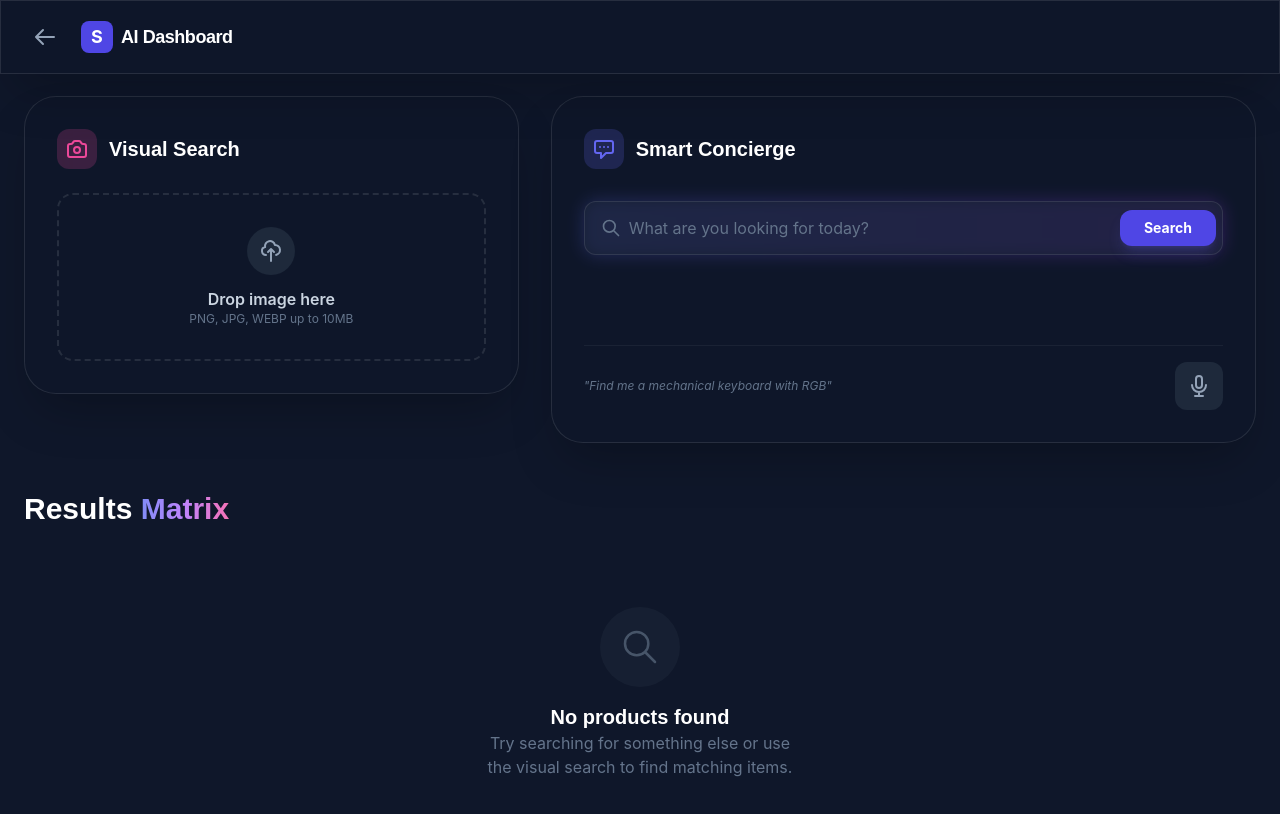
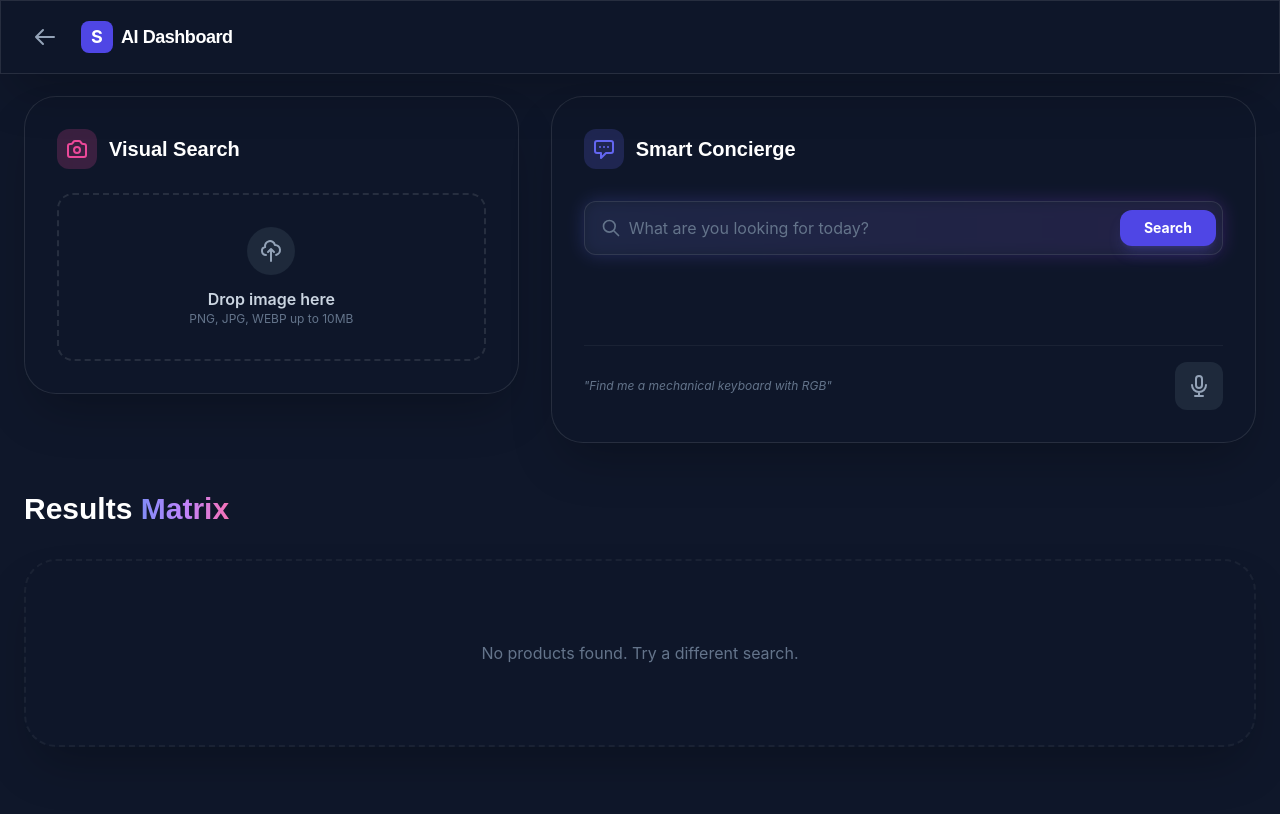
Before and after one commit to shahrozebaig/ShopSight-AI, a React (Create React App) app in the folder frontend/: page / in a window 1280 px wide. Both pictures are taken after a click on the button "Start Exploring". Shown: the top 814 px of the page. Built offline with nearby package versions, Linux system fonts and the light colour scheme.

Commit message:
Update ProductGrid.js

```diff
--- a/frontend/src/components/ProductGrid.js
+++ b/frontend/src/components/ProductGrid.js
@@ -1,38 +1,31 @@
 import ProductCard from "./ProductCard";
-export default function ProductGrid({ products = [], loading }) {
+export default function ProductGrid({ products = [], loading, onCompare, comparedProducts, onSummarize }) {
   if (loading) {
     return (
-      <div className="mt-12 grid grid-cols-1 sm:grid-cols-2 md:grid-cols-3 lg:grid-cols-4 gap-8">
-        {[...Array(8)].map((_, i) => (
-          <div key={i} className="glass-card rounded-[2rem] p-5 space-y-4 animate-pulse">
-            <div className="w-full h-56 bg-slate-800/50 rounded-2xl"></div>
-            <div className="h-4 bg-slate-800/50 rounded w-3/4"></div>
-            <div className="h-4 bg-slate-800/50 rounded w-1/2"></div>
-            <div className="h-10 bg-slate-800/50 rounded-xl w-full mt-4"></div>
-          </div>
+      <div className="grid grid-cols-1 sm:grid-cols-2 lg:grid-cols-4 gap-6">
+        {[1, 2, 3, 4, 5, 6, 7, 8].map((n) => (
+          <div key={n} className="glass-card rounded-3xl h-[400px] animate-pulse bg-slate-800/30" />
         ))}
       </div>
     );
   }
-  if (!products.length) {
+  if (products.length === 0) {
     return (
-      <div className="mt-20 flex flex-col items-center justify-center text-center space-y-4">
-        <div className="w-20 h-20 rounded-full bg-slate-800/50 flex items-center justify-center text-slate-600">
-          <svg xmlns="http://www.w3.org/2000/svg" className="h-10 w-10" fill="none" viewBox="0 0 24 24" stroke="currentColor">
-            <path strokeLinecap="round" strokeLinejoin="round" strokeWidth={1.5} d="M21 21l-6-6m2-5a7 7 0 11-14 0 7 7 0 0114 0z" />
-          </svg>
-        </div>
-        <div>
-          <h4 className="text-xl font-bold text-white">No products found</h4>
-          <p className="text-slate-500 max-w-xs">Try searching for something else or use the visual search to find matching items.</p>
-        </div>
+      <div className="text-center py-20 glass-card rounded-[2rem] border-dashed border-2 border-white/5">
+        <p className="text-slate-500">No products found. Try a different search.</p>
       </div>
     );
   }
   return (
-    <div className="mt-12 grid grid-cols-1 sm:grid-cols-2 md:grid-cols-3 lg:grid-cols-4 gap-8">
-      {products.map((p, i) => (
-        <ProductCard key={p.link || i} product={p} />
+    <div className="grid grid-cols-1 sm:grid-cols-2 lg:grid-cols-4 gap-6">
+      {products.map((product, index) => (
+        <ProductCard
+          key={index}
+          product={product}
+          onCompare={onCompare}
+          isCompared={comparedProducts?.some(p => p.title === product.title)}
+          onSummarize={onSummarize}
+        />
       ))}
     </div>
   );
```
